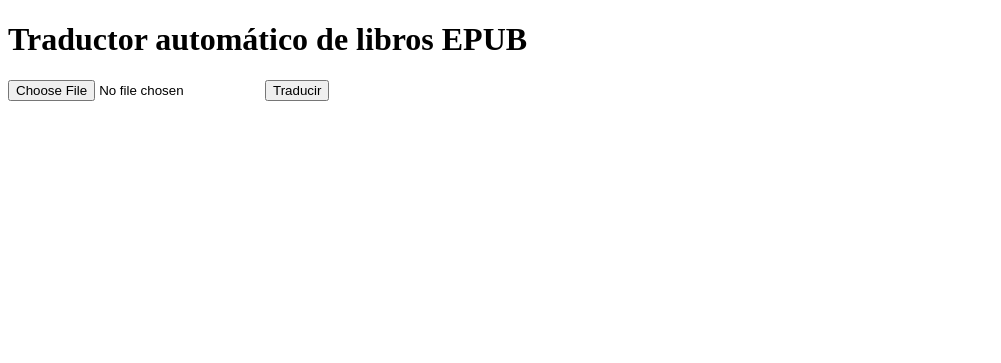
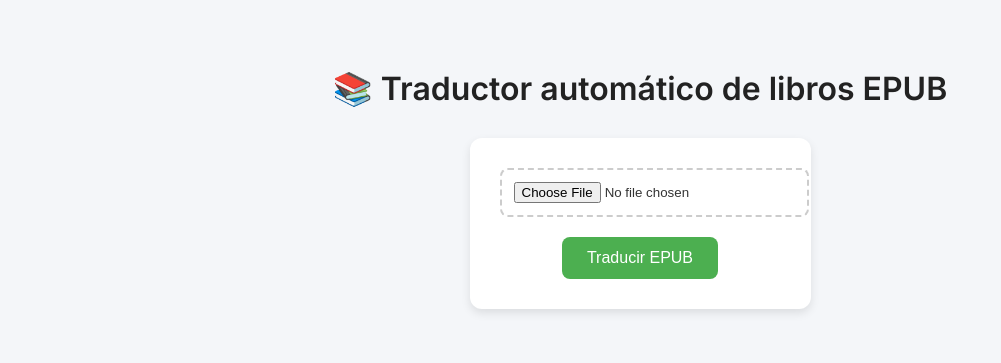
Before and after one commit to anaabella/Traductor, a Flask app: page / in a window 1280 px wide. Shown: the top 363 px of the page, without its empty margins (0-1001 px from the left). Run offline with Flask 3, Linux system fonts and the light colour scheme.

Commit message:
Update index.html

```diff
--- a/templates/index.html
+++ b/templates/index.html
@@ -3,39 +3,95 @@
 <head>
     <meta charset="UTF-8" />
     <title>Traductor EPUB automático</title>
+    <link href="https://fonts.googleapis.com/css2?family=Inter:wght@400;600&display=swap" rel="stylesheet">
     <style>
+        body {
+            font-family: 'Inter', sans-serif;
+            background: #f4f6f9;
+            color: #333;
+            padding: 40px;
+            text-align: center;
+        }
+
+        h1 {
+            font-size: 2em;
+            color: #222;
+            margin-bottom: 30px;
+        }
+
+        form {
+            background: white;
+            display: inline-block;
+            padding: 30px;
+            border-radius: 12px;
+            box-shadow: 0 4px 10px rgba(0, 0, 0, 0.1);
+        }
+
+        input[type="file"] {
+            padding: 12px;
+            margin-bottom: 20px;
+            border: 2px dashed #ccc;
+            border-radius: 8px;
+            width: 100%;
+            max-width: 300px;
+            cursor: pointer;
+        }
+
+        button {
+            background-color: #4CAF50;
+            color: white;
+            border: none;
+            padding: 12px 25px;
+            font-size: 16px;
+            border-radius: 8px;
+            cursor: pointer;
+            transition: background-color 0.3s ease;
+        }
+
+        button:hover {
+            background-color: #45a049;
+        }
+
         #progressBar {
             width: 100%;
-            background-color: #ddd;
+            max-width: 400px;
+            background-color: #eee;
             height: 25px;
-            border-radius: 5px;
-            margin-top: 10px;
+            border-radius: 8px;
+            margin: 20px auto 10px;
+            overflow: hidden;
+            display: none;
         }
+
         #progressBar > div {
             height: 100%;
             width: 0%;
-            background-color: #4CAF50;
-            border-radius: 5px;
+            background: linear-gradient(to right, #4CAF50, #66bb6a);
+            border-radius: 8px 0 0 8px;
             text-align: center;
             color: white;
+            font-weight: 600;
             line-height: 25px;
         }
+
         #message {
             margin-top: 15px;
             font-weight: bold;
-            color: green;
+            color: #2e7d32;
+            font-size: 1.1em;
         }
     </style>
 </head>
 <body>
-    <h1>Traductor automático de libros EPUB</h1>
+    <h1>📚 Traductor automático de libros EPUB</h1>
 
     <form id="uploadForm">
         <input type="file" id="epubFile" accept=".epub" required />
-        <button type="submit">Traducir</button>
+        <br>
+        <button type="submit">Traducir EPUB</button>
     </form>
 
-    <div id="progressBar" style="display:none;">
+    <div id="progressBar">
         <div id="progressBarFill">0%</div>
     </div>
 
@@ -89,8 +145,7 @@
                     if (prog < 100) {
                         setTimeout(checkProgress, 500);
                     } else {
-                        message.textContent = 'Texto ya traducido, se está descargando';
-                        // Descargar automáticamente el archivo traducido
+                        message.textContent = '✅ Texto ya traducido, se está descargando...';
                         window.location.href = '/download?file=' + encodeURIComponent(outputFile);
                     }
                 })
```
